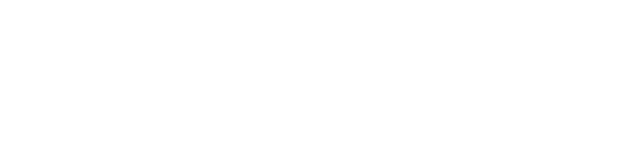
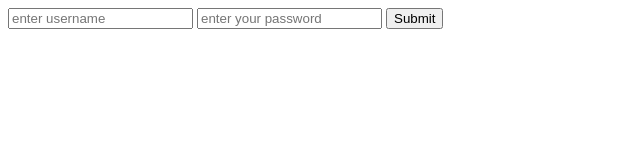
Before and after one commit to mozammilaman07/Backend, a plain HTML site: page index.html in a window 1280 px wide. Shown: the whole page, without its empty margins (0-640 px from the left). Drawn offline with Linux system fonts and the light colour scheme.

Commit message:
ceated a mini form

```diff
--- a/index.html
+++ b/index.html
@@ -7,7 +7,9 @@
 </head>
 <body>
     <form action="">
-
+        <input type="text" placeholder="enter username">
+        <input type="password" placeholder="enter your password">
+        <button>Submit</button>
     </form>
     <script src="app.js"></script>
 </body>
```
